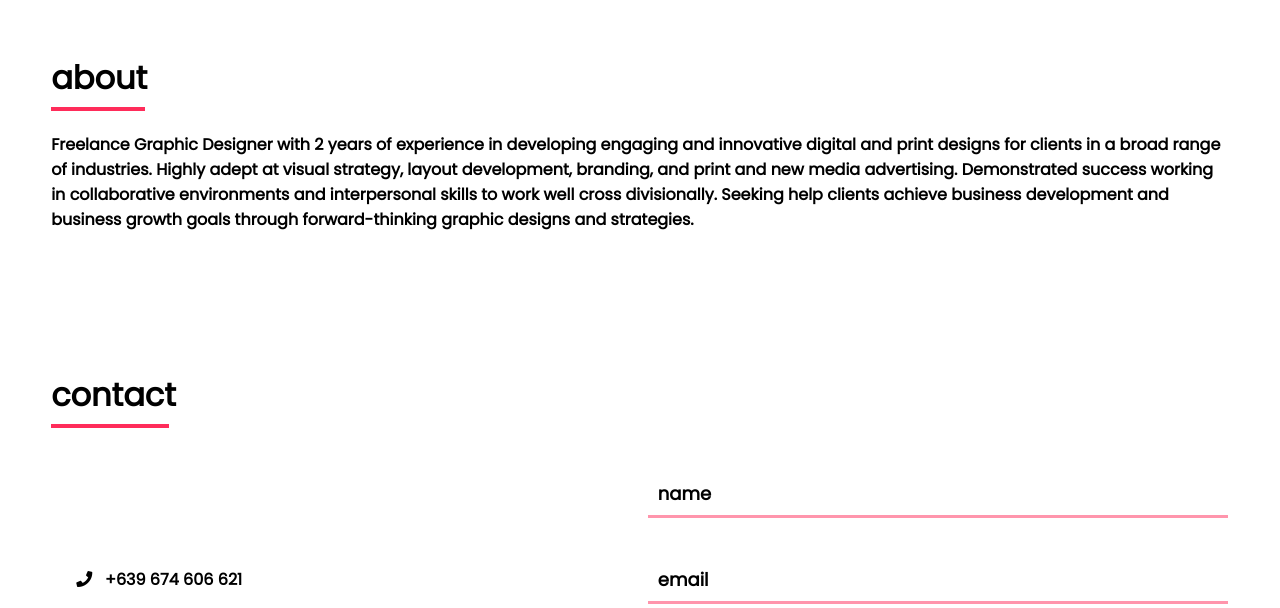
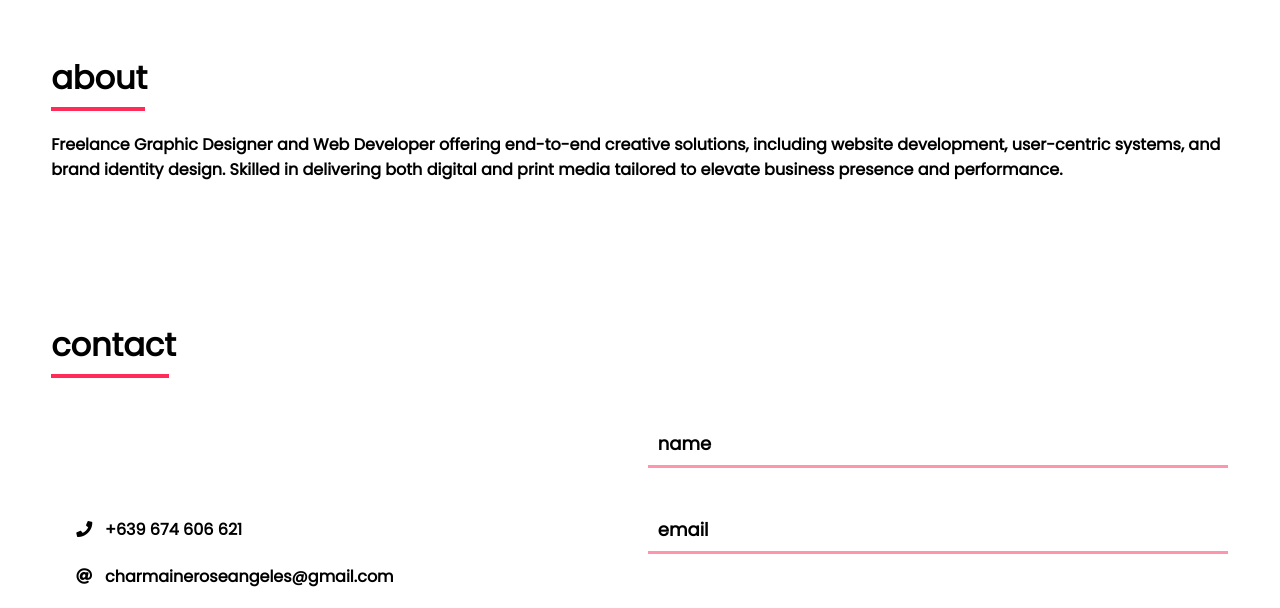
Before and after one commit to CharmaineAngeles/portfolio, a plain HTML site: page index.html in a window 1280 px wide. Shown: the part 1640-2248 px from the top of the page. Drawn offline with nearby package versions, Linux system fonts and the light colour scheme.

Commit message:
Update index.html

```diff
--- a/index.html
+++ b/index.html
@@ -63,9 +63,7 @@
     </div>
     <div id="bio">
         <h1>about</h1>
-        <p>Freelance Graphic Designer with 2 years of experience in developing engaging and innovative digital and print designs for clients in a broad range of industries. Highly adept at visual strategy, layout development, branding, and print and new media advertising.
-           Demonstrated success working in collaborative environments and interpersonal skills to work well cross divisionally. Seeking help clients achieve business development and business growth goals through forward-thinking graphic designs and strategies.
-        </p>
+        <p>Freelance Graphic Designer and Web Developer offering end-to-end creative solutions, including website development, user-centric systems, and brand identity design. Skilled in delivering both digital and print media tailored to elevate business presence and performance.</p>
     </div>
     <div id="contact">
         <h1>contact</h1>
```
